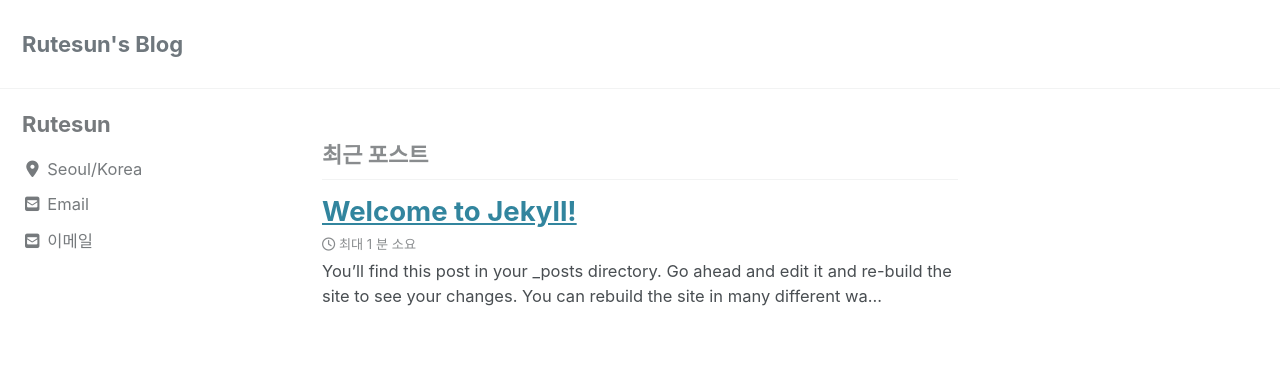
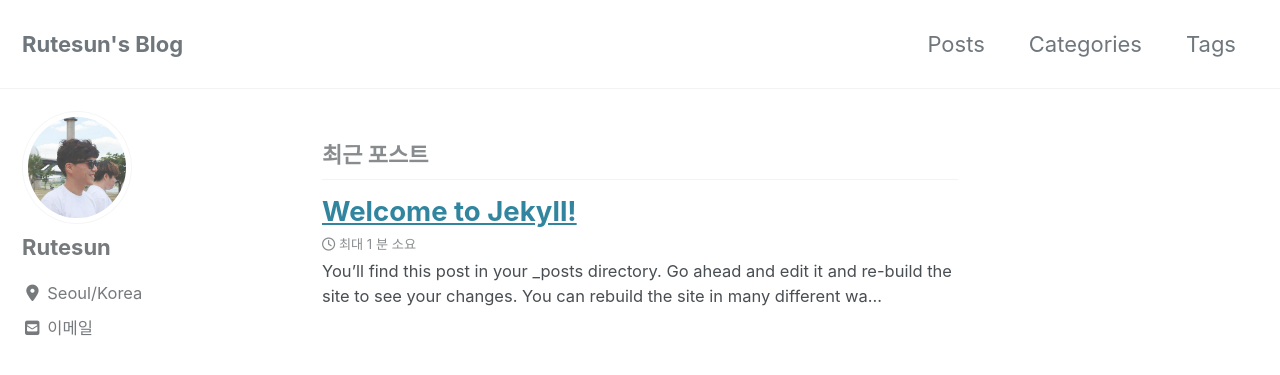
Before and after one commit to rutesun/rutesun.github.io, a Jekyll site: the page built from index.html, in a window 1280 px wide and 900 px high. Shown: the top 375 px of the window. Built offline with Jekyll 4.4.1, drawn with Linux system fonts in a browser that asks for light colours; cached includes are drawn as plain includes; nearby versions of some CDN libraries; the list of posts is cut into pages by our own code.

Commit message:
set config & navigation

```diff
--- a/_config.yml
+++ b/_config.yml
@@ -19,8 +19,8 @@ locale                   : "ko-KR"
 title                    : "Rutesun's Blog"
 title_separator          : "-"
 name                     : "Rutesun"
-description              : "https://rutesun.github.io"
-url                      : # the base hostname & protocol for your site e.g. "https://mmistakes.github.io"
+description              : Rutesun's develop and personal blog.
+url                      : "https://rutesun.github.io" # the base hostname & protocol for your site e.g. "https://mmistakes.github.io"
 baseurl                  : # the subpath of your site, e.g. "/blog"
 repository               : # GitHub username/repo-name e.g. "mmistakes/minimal-mistakes"
 teaser                   : # path of fallback teaser image, e.g. "/assets/images/500x300.png"
@@ -36,7 +36,7 @@ comments:
     server               : # https://meta.discourse.org/t/embedding-discourse-comments-via-javascript/31963 , e.g.: meta.discourse.org
   facebook:
     # https://developers.facebook.com/docs/plugins/comments
-    appid                :
+    appid                : "364081547129011"
     num_posts            : # 5 (default)
     colorscheme          : # "light" (default), "dark"
   utterances:
@@ -100,14 +100,11 @@ analytics:
 # Site Author
 author:
   name             : "Rutesun"
-  avatar           : # path of avatar image, e.g. "/assets/images/bio-photo.jpg"
+  avatar           : /assets/images/me_photo.jpg # path of avatar image, e.g. "/assets/images/bio-photo.jpg"
   bio              : ""
   location         : "Seoul/Korea"
   email            : "rutesun@gmail.com"
   links:
-    - label: "Email"
-      icon: "fas fa-fw fa-envelope-square"
-      url: mailto:rutesun@gmail.com
     - label: "Facebook"
       icon: "fab fa-fw fa-facebook-square"
       # url: "https://facebook.com/"
--- a/_data/navigation.yml
+++ b/_data/navigation.yml
@@ -1,2 +1,8 @@
 # main links
 main:
+  - title: "Posts"
+    url: /posts/
+  - title: "Categories"
+    url: /categories/
+  - title: "Tags"
+    url: /tags/
--- a/_layouts/default.html
+++ b/_layouts/default.html
@@ -10,6 +10,7 @@
 -->
 <html lang="{{ site.locale | slice: 0,2 | default: "en" }}" class="no-js">
   <head>
+    <meta name="google-site-verification" content="fmySjUoh_I-YLOw4Ds185bceAlzKUiNZzU-ovRp-tYw" />
     {% include head.html %}
     {% include head/custom.html %}
   </head>
```
Also changed, not shown: assets/images/me_photo.jpg (added).
